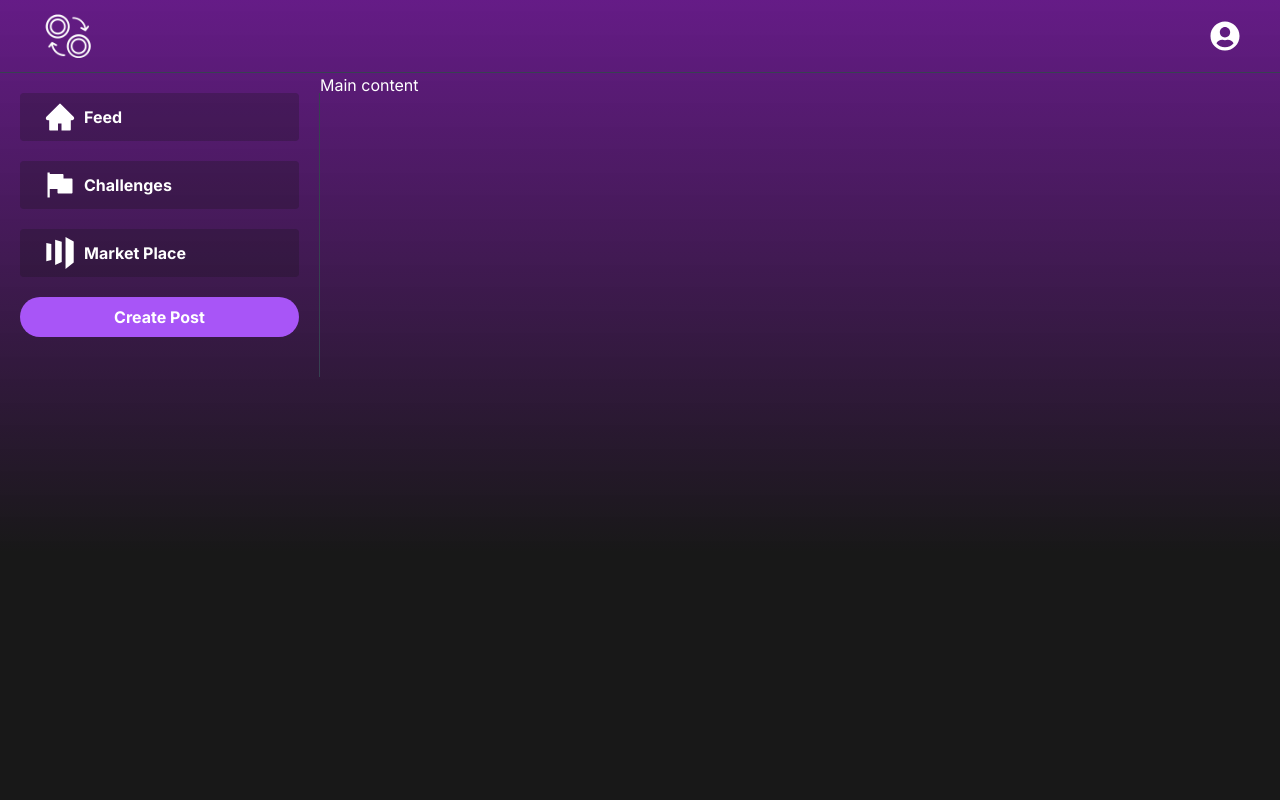
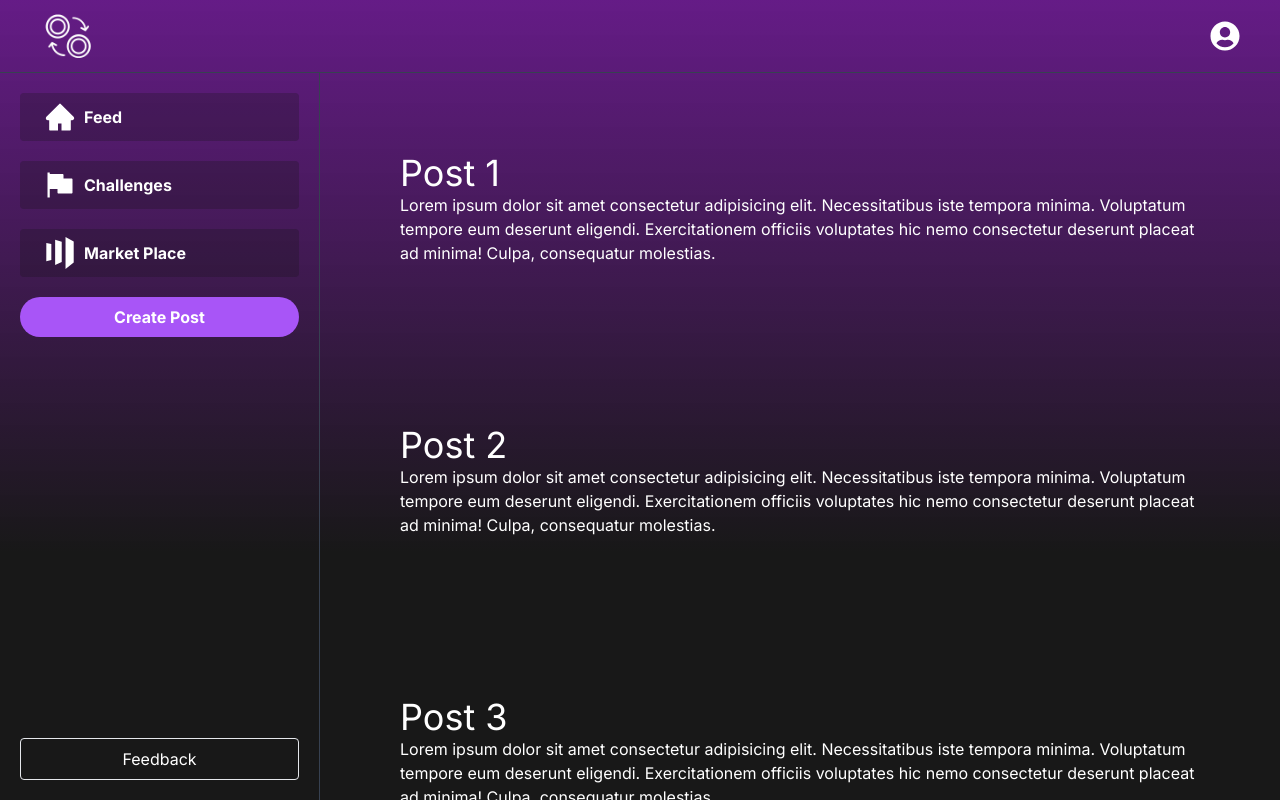
Before and after one commit to the-nexus-point/nexus-next.js, a Next.js app: page / in a window 1280 px wide. Built offline with nearby package versions, Linux system fonts and the light colour scheme.

Commit message:
touching feed

```diff
--- a/src/app/layout.js
+++ b/src/app/layout.js
@@ -12,9 +12,7 @@ export default function RootLayout({ children }) {
     <html lang="en">
       <body className={`${inter.className} text-white`}>
         <div className="gradient-background">
-          {/* <div>NAVBAR</div> */}
           {children}
-          {/* <div>FOOTER</div> */}
         </div>
       </body>
     </html>
--- a/src/components/Feed.jsx
+++ b/src/components/Feed.jsx
@@ -4,7 +4,7 @@ import { FaUserCircle } from "react-icons/fa";
 
 const Feed = () => {
   return (
-    <>
+    <div className="w-full h-screen flex flex-col">
       <div className="navbar flex justify-between border-b border-gray-700 p-2">
         <div className="h-14 w-14 mx-8">
           <img src="/img/nexus-website-favicon-white.png" alt="Logo" />
@@ -13,8 +13,9 @@ const Feed = () => {
           <FaUserCircle className="" />
         </button>
       </div>
-      <div className="h-full w-full flex">
-        <div className="h-full w-1/4 flex flex-col space-y-5 justify-between pb-10 border-r border-gray-700 my-5">
+      <div className="h-full w-full flex overflow-hidden">
+        <div className="h-full w-1/4 flex flex-col justify-between border-r border-gray-700">
+          <div className="flex flex-col space-y-5 justify-between my-5">
             <button className="flex items-center rounded bg-neutral-900/25 hover:bg-neutral-900/40 font-bold py-2 px-4 mx-5">
               <AiFillHome className="w-8 h-8 mx-2" />
               Feed
@@ -31,11 +32,56 @@ const Feed = () => {
               Create Post
             </button>
           </div>
-        <div className="w-3/4 h-1/10">
-          <h1>Main content</h1>
+          <div className="flex-shrink-0 mt-auto mb-5 mx-5">
+            <button className="border rounded py-2 px-4 w-full">Feedback</button>
           </div>
         </div>
-    </>
+        <div className="w-3/4 h-full flex flex-col">
+          <div className="overflow-y-auto">
+            <div className="p-20">
+              <h1 className="text-4xl">Post 1</h1>
+              <p>
+                Lorem ipsum dolor sit amet consectetur adipisicing elit.
+                Necessitatibus iste tempora minima. Voluptatum tempore eum
+                deserunt eligendi. Exercitationem officiis voluptates hic nemo
+                consectetur deserunt placeat ad minima! Culpa, consequatur
+                molestias.
+              </p>
+            </div>
+            <div className="p-20">
+              <h1 className="text-4xl">Post 2</h1>
+              <p>
+                Lorem ipsum dolor sit amet consectetur adipisicing elit.
+                Necessitatibus iste tempora minima. Voluptatum tempore eum
+                deserunt eligendi. Exercitationem officiis voluptates hic nemo
+                consectetur deserunt placeat ad minima! Culpa, consequatur
+                molestias.
+              </p>
+            </div>
+            <div className="p-20">
+              <h1 className="text-4xl">Post 3</h1>
+              <p>
+                Lorem ipsum dolor sit amet consectetur adipisicing elit.
+                Necessitatibus iste tempora minima. Voluptatum tempore eum
+                deserunt eligendi. Exercitationem officiis voluptates hic nemo
+                consectetur deserunt placeat ad minima! Culpa, consequatur
+                molestias.
+              </p>
+            </div>
+            <div className="p-20">
+              <h1 className="text-4xl">Post 4</h1>
+              <p>
+                Lorem ipsum dolor sit amet consectetur adipisicing elit.
+                Necessitatibus iste tempora minima. Voluptatum tempore eum
+                deserunt eligendi. Exercitationem officiis voluptates hic nemo
+                consectetur deserunt placeat ad minima! Culpa, consequatur
+                molestias.
+              </p>
+            </div>
+          </div>
+        </div>
+      </div>
+    </div>
   );
 };
 
```
Lines whose indentation alone changed are shown as unchanged.
